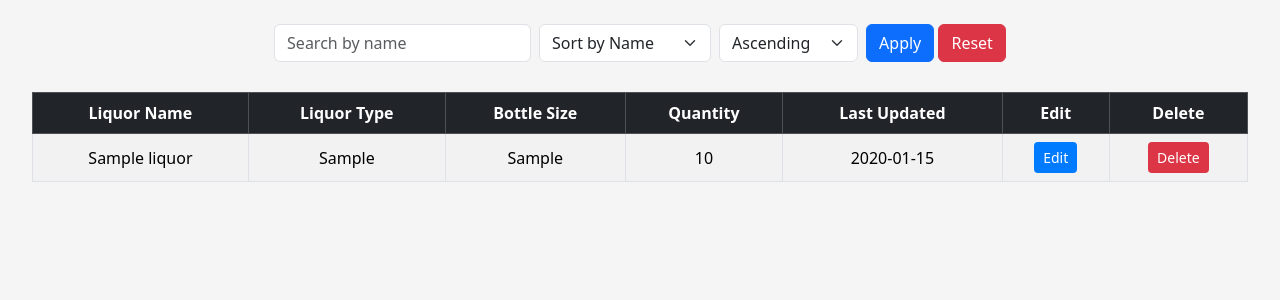
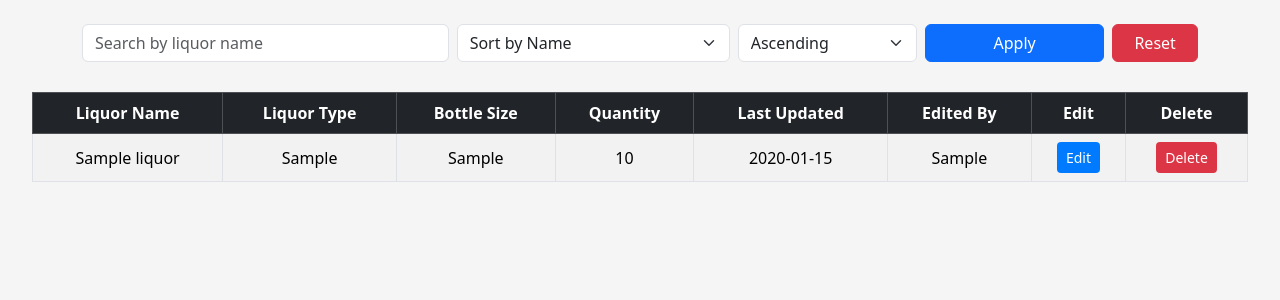
Before and after one commit to davidalevargas7/Jue-Lan-Liquor-Inventory, a Flask app: page / in a window 1280 px wide. Shown: the part 66-366 px from the top of the page. Run offline with Flask 3, Linux system fonts and the light colour scheme; a user stored in the database is signed in; tables that the repository leaves empty hold one stand-in row (values such as "Sample post").

Commit message:
Fixed Editded by column

```diff
--- a/templates/index.html
+++ b/templates/index.html
@@ -54,27 +54,29 @@
     </div>
 </nav>
 
-<div class="container my-4">
-    <form method="GET" action="{{ url_for('index') }}" class="row g-2 align-items-center justify-content-center">
-        <div class="col-sm-auto">
-            <input type="text" name="search" class="form-control" placeholder="Search by name" value="{{ search_query }}">
+<div class="container mt-4">
+    <form method="GET" action="{{ url_for('index') }}" class="row g-2 mb-4">
+        <div class="col-md-4">
+            <input type="text" name="search" value="{{ search_query }}" class="form-control" placeholder="Search by liquor name">
         </div>
-        <div class="col-sm-auto">
+        <div class="col-md-3">
             <select name="sort_by" class="form-select">
                 <option value="name" {% if sort_by == 'name' %}selected{% endif %}>Sort by Name</option>
                 <option value="type" {% if sort_by == 'type' %}selected{% endif %}>Sort by Type</option>
                 <option value="quantity" {% if sort_by == 'quantity' %}selected{% endif %}>Sort by Quantity</option>
             </select>
         </div>
-        <div class="col-sm-auto">
+        <div class="col-md-2">
             <select name="order" class="form-select">
                 <option value="asc" {% if order == 'asc' %}selected{% endif %}>Ascending</option>
                 <option value="desc" {% if order == 'desc' %}selected{% endif %}>Descending</option>
             </select>
         </div>
-        <div class="col-sm-auto">
-            <button type="submit" class="btn btn-primary">Apply</button>
-            <a href="{{ url_for('index') }}" class="btn btn-danger">Reset</a>
+        <div class="col-md-2">
+            <button type="submit" class="btn btn-primary w-100">Apply</button>
+        </div>
+        <div class="col-md-1">
+            <a href="{{ url_for('index') }}" class="btn btn-danger w-100">Reset</a>
         </div>
     </form>
 </div>
@@ -88,6 +90,7 @@
                 <th>Bottle Size</th>
                 <th>Quantity</th>
                 <th>Last Updated</th>
+                <th>Edited By</th>
                 <th>Edit</th>
                 <th>Delete</th>
             </tr>
@@ -100,6 +103,7 @@
                 <td>{{ liquor.bottle_size }}</td>
                 <td>{{ liquor.quantity }}</td>
                 <td>{{ liquor.last_updated }}</td>
+                <td>{{ liquor.edited_by or 'N/A' }}</td>
                 <td>
                     <a href="{{ url_for('edit_liquor', liquor_id=liquor.id) }}" class="btn btn-edit btn-sm">Edit</a>
                 </td>
```
Also changed, not shown: templates/add.html (line endings or trailing spaces), templates/edit.html (line endings or trailing spaces).
